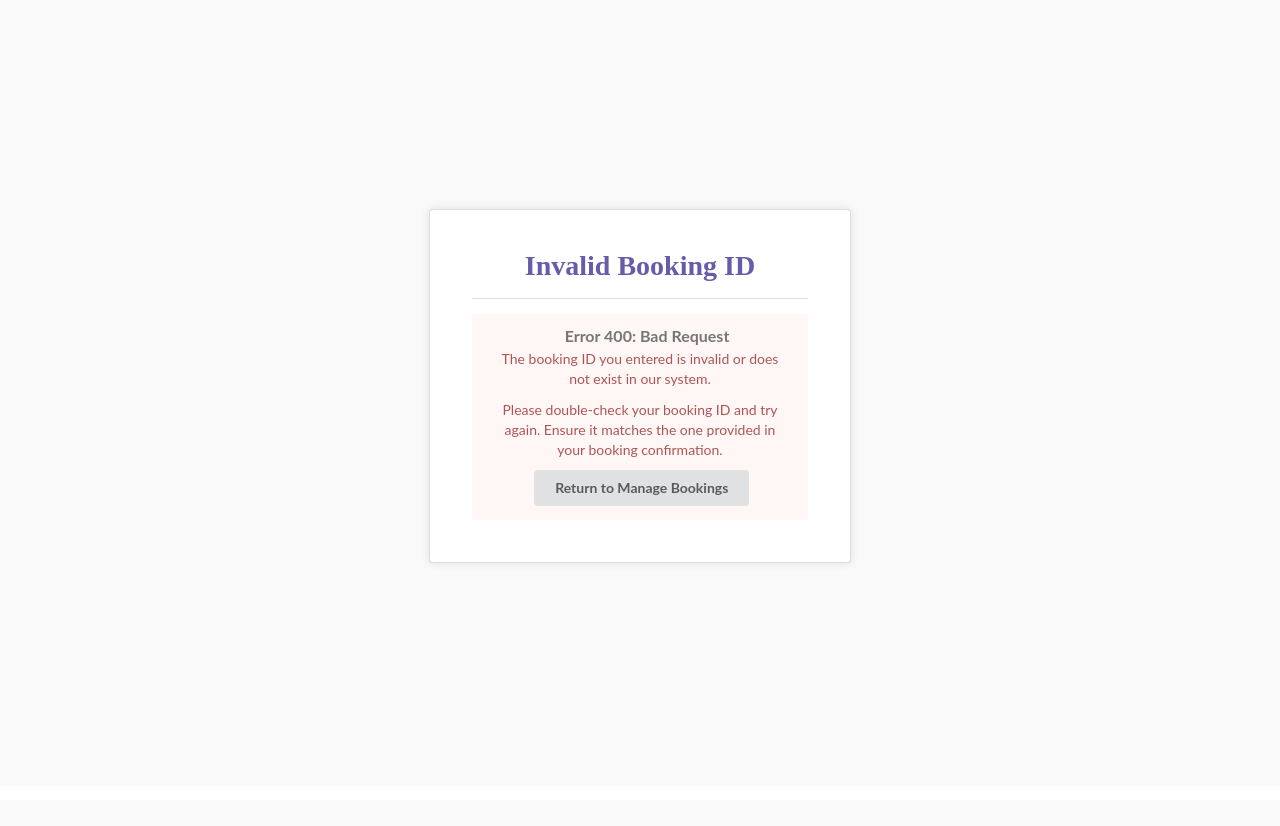
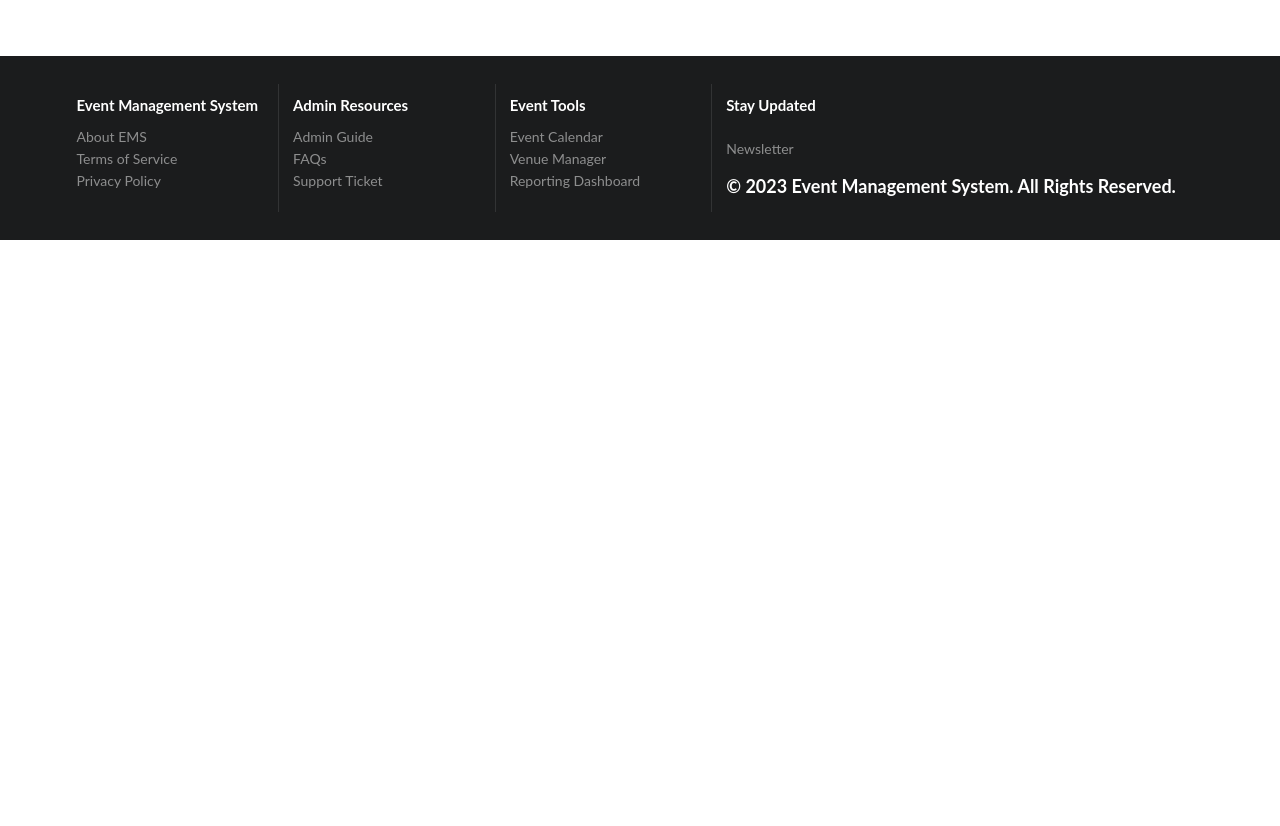
Before and after one commit to prasad-kmd/ems, a PHP site: page /temp.html in a window 1280 px wide. Shown: the top 826 px of the page. Before the commit the page ends 563 px from the top, so only its background shows below. Run offline with PHP 8.4, Linux system fonts and the light colour scheme.

```diff
--- a/admin_dashboard.php
+++ b/admin_dashboard.php
@@ -104,7 +104,7 @@ $profilePicture = $staffPhoto ? $staffPhoto : 'images/default_profile.jpg';
             <a href="bookings/manage_bookings.php" class="item"><i class="bookmark icon"></i>Manage Bookings</a>
         <?php endif; ?>
         <?php if ($role == 'Manager' || $role == 'Event Organizer' || $role == 'System Administrator'): ?>
-            <a href="manage_clients.php" class="item"><i class="quote left icon"></i>Manage Clients</a>
+            <a href="clients/manage_clients.php" class="item"><i class="quote left icon"></i>Manage Clients</a>
         <?php endif; ?>
         <a href="#" class="item disabled"><i class="calendar alternate outline icon"></i>Event Calendar</a>
     </div>
--- a/delete_client.php
+++ b/clients/delete_client.php
@@ -1,11 +1,11 @@
 <?php
 session_start();
 if (!isset($_SESSION['staff_id'])) {
-    header("Location: admin_login.php");
+    header("Location: ../admin_login.php");
     exit;
 }
 
-require_once 'db_config.php';
+require_once '../db_config.php';
 
 if (isset($_GET['id'])) {
     $clientId = $_GET['id'];
@@ -26,7 +26,7 @@ if (isset($_GET['id'])) {
 
     if ($stmt->execute()) {
         // Delete the client's profile picture if it exists, it is a file and not the default image:
-        if ($clientPhoto && file_exists($clientPhoto) && $clientPhoto !== 'images/default_profile.jpg') {
+        if ($clientPhoto && file_exists($clientPhoto) && $clientPhoto !== './images/default_profile.jpg') {
             unlink($clientPhoto);
         }
 
--- a/process_edit_client.php
+++ b/clients/process_edit_client.php
@@ -1,7 +1,7 @@
 <?php
 session_start();
 
-require_once 'db_config.php';
+require_once '../db_config.php';
 
 
 
--- a/temp.html
+++ b/temp.html
@@ -217,26 +217,192 @@
             </div>
         </div>
     </div> -->
-    <title>Invalid Booking ID - Error 400</title>
+    <!-- <title>Invalid Booking ID - Error 400</title>
     <div class="ui middle aligned center aligned grid" style="height: 100vh; background-color: #f9f9f9;">
         <div class="column" style="max-width: 450px;">
             <div class="ui segment" style="background-color: #fff; padding: 3em; box-shadow: 0 0 10px rgba(0,0,0,0.1);">
                 <div class="ui huge header" style="color: #655CAA;font-family: 'Philosopher';">Invalid Booking ID</div>
                 <div class="ui divider"></div>
                 <div class="ui negative message" style="border-radius: 0; box-shadow: none;">
-              <i class="fas fa-exclamation-triangle fa-3x" style="float: left; margin: 0 1em 0 0; color: #D9534F;"></i>
+                    <i class="fas fa-exclamation-triangle fa-3x"
+                        style="float: left; margin: 0 1em 0 0; color: #D9534F;"></i>
                     <div class="header" style="color: #767676;">Error 400: Bad Request</div>
                     <p>The booking ID you entered is invalid or does not exist in our system.</p>
-              <p>Please double-check your booking ID and try again. Ensure it matches the one provided in your booking confirmation.</p>
+                    <p>Please double-check your booking ID and try again. Ensure it matches the one provided in your
+                        booking confirmation.</p>
                     <div class="actions">
-                <a href="manage_bookings.php" class="ui button" style="margin-left: 0.5em;">Return to Manage Bookings</a>
+                        <a href="manage_bookings.php" class="ui button" style="margin-left: 0.5em;">Return to Manage
+                            Bookings</a>
                     </div>
                 </div>
             </div>
         </div>
-      </div>
+    </div> -->
 
 
+
+    <!-- <footer class="ui inverted vertical footer segment" style="margin-top: 4em; padding: 3em 0em;">
+        <div class="ui container">
+          <div class="ui stackable inverted divided equal height stackable grid">
+            <div class="three wide column">
+              <h4 class="ui inverted header">About Us</h4>
+              <div class="ui inverted link list">
+                <a href="#" class="item">Our Story</a>
+                <a href="#" class="item">Mission & Values</a>
+                <a href="#" class="item">Careers</a>
+              </div>
+            </div>
+            <div class="three wide column">
+              <h4 class="ui inverted header">Services</h4>
+              <div class="ui inverted link list">
+                <a href="#" class="item">Booking Management</a>
+                <a href="#" class="item">Customer Support</a>
+                <a href="#" class="item">FAQs</a>
+              </div>
+            </div>
+            <div class="three wide column">
+              <h4 class="ui inverted header">Contact Us</h4>
+              <div class="ui inverted link list">
+                <div class="item">Phone: +1-800-EXAMPLE</div>
+                <a href="mailto:example@email.com" class="item">Email: example@email.com</a>
+                <div class="item">Address: 123 Example St, Anytown, USA</div>
+              </div>
+            </div>
+            <div class="seven wide column">
+              <h4 class="ui inverted header">Stay Connected</h4>
+              <div class="ui inverted link list">
+                <a href="#" class="item" style="margin-right: 1em;">
+                  <i class="fab fa-facebook-square fa-2x" style="color: #4267B2;"></i>
+                </a>
+                <a href="#" class="item" style="margin-right: 1em;">
+                  <i class="fab fa-twitter fa-2x" style="color: #1DA1F2;"></i>
+                </a>
+                <a href="#" class="item" style="margin-right: 1em;">
+                  <i class="fab fa-instagram fa-2x" style="color: #E1306C;"></i>
+                </a>
+                <a href="#" class="item">
+                  <i class="fab fa-linkedin fa-2x" style="color: #0077B5;"></i>
+                </a>
+              </div>
+              <div class="ui inverted header" style="margin-top: 1em;">&copy; 2023 Example Inc. All Rights Reserved.</div>
+            </div>
+          </div>
+        </div>
+      </footer> -->
+
+    <!-- <style>
+        body {
+            font-family: 'Lato', 'Helvetica', Arial, sans-serif;
+        }
+
+        .admin-footer {
+            background-color: #1b1c1e;
+            color: #ffffff;
+            padding: 20px 0;
+            text-align: center;
+        }
+
+        .admin-footer a {
+            color: #ffffff;
+            margin: 0 10px;
+            text-decoration: none;
+        }
+
+        .admin-footer a:hover {
+            text-decoration: underline;
+        }
+
+        .admin-footer .ui.divider {
+            background-color: #ffffff;
+        }
+    </style>
+    <footer class="admin-footer">
+        <div class="ui container">
+            <div class="ui stackable grid">
+                <div class="six wide column">
+                    <h4 class="ui inverted header">About Us</h4>
+                    <p>Lorem ipsum dolor sit amet, consectetur adipiscing elit. Maecenas sed diam eget risus varius
+                        blandit sit amet non magna.</p>
+                </div>
+                <div class="three wide column">
+                    <h4 class="ui inverted header">Quick Links</h4>
+                    <div class="ui inverted link list">
+                        <a href="#" class="item">Dashboard</a>
+                        <a href="#" class="item">Events</a>
+                        <a href="#" class="item">Bookings</a>
+                        <a href="#" class="item">Reports</a>
+                    </div>
+                </div>
+                <div class="three wide column">
+                    <h4 class="ui inverted header">Support</h4>
+                    <div class="ui inverted link list">
+                        <a href="#" class="item">Help Center</a>
+                        <a href="#" class="item">Contact Us</a>
+                        <a href="#" class="item">Privacy Policy</a>
+                        <a href="#" class="item">Terms of Service</a>
+                    </div>
+                </div>
+                <div class="four wide column">
+                    <h4 class="ui inverted header">Follow Us</h4>
+                    <div class="ui inverted link list">
+                        <a href="#" class="item"><i class="facebook f icon"></i> Facebook</a>
+                        <a href="#" class="item"><i class="twitter icon"></i> Twitter</a>
+                        <a href="#" class="item"><i class="linkedin icon"></i> LinkedIn</a>
+                        <a href="#" class="item"><i class="instagram icon"></i> Instagram</a>
+                    </div>
+                </div>
+            </div>
+            <div class="ui inverted divider"></div>
+            <p>&copy; 2023 Event Management System. All rights reserved.</p>
+        </div>
+    </footer> -->
+
+
+    <footer class="ui inverted vertical footer segment" style="margin-top: 4em; padding: 3em 0em;">
+        <div class="ui container">
+          <div class="ui stackable inverted divided equal height stackable grid">
+            <div class="three wide column">
+              <h4 class="ui inverted header">Event Management System</h4>
+              <div class="ui inverted link list">
+                <a href="#" class="item">About EMS</a>
+                <a href="#" class="item">Terms of Service</a>
+                <a href="#" class="item">Privacy Policy</a>
+              </div>
+            </div>
+            <div class="three wide column">
+              <h4 class="ui inverted header">Admin Resources</h4>
+              <div class="ui inverted link list">
+                <a href="#" class="item">Admin Guide</a>
+                <a href="#" class="item">FAQs</a>
+                <a href="#" class="item">Support Ticket</a>
+              </div>
+            </div>
+            <div class="three wide column">
+              <h4 class="ui inverted header">Event Tools</h4>
+              <div class="ui inverted link list">
+                <a href="#" class="item">Event Calendar</a>
+                <a href="#" class="item">Venue Manager</a>
+                <a href="#" class="item">Reporting Dashboard</a>
+              </div>
+            </div>
+            <div class="seven wide column">
+              <h4 class="ui inverted header">Stay Updated</h4>
+              <div class="ui inverted link list">
+                <a href="#" class="item" style="margin-right: 1em;">
+                  <i class="fab fa-twitter fa-2x" style="color: #1DA1F2;"></i>
+                </a>
+                <a href="#" class="item" style="margin-right: 1em;">
+                  <i class="fab fa-linkedin fa-2x" style="color: #0077B5;"></i>
+                </a>
+                <a href="#" class="item">
+                  <i class="fab fa-envelope fa-2x" style="color: #ff8f19;"></i> Newsletter
+                </a>
+              </div>
+              <div class="ui inverted header" style="margin-top: 1em;">&copy; 2023 Event Management System. All Rights Reserved.</div>
+            </div>
+          </div>
+        </div>
+      </footer>
 </body>
 
 </html>
```
Also changed, not shown: clients/edit_client.php (added, +118 -0 lines), clients/manage_clients.php (added, +117 -0 lines), edit_client.php (deleted, +0 -55 lines), manage_clients.php (deleted, +0 -60 lines). Lines whose indentation alone changed are shown as unchanged.
